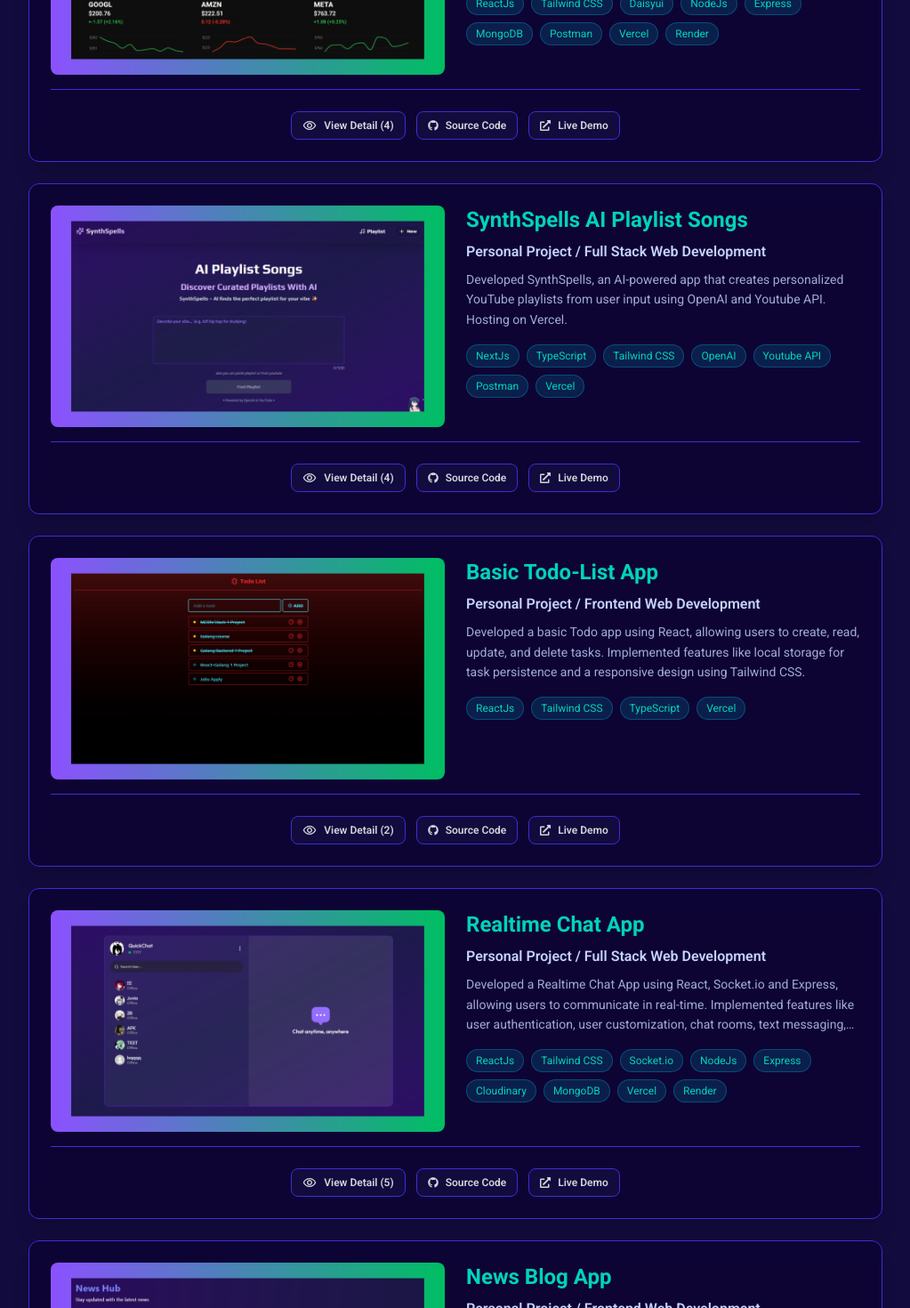
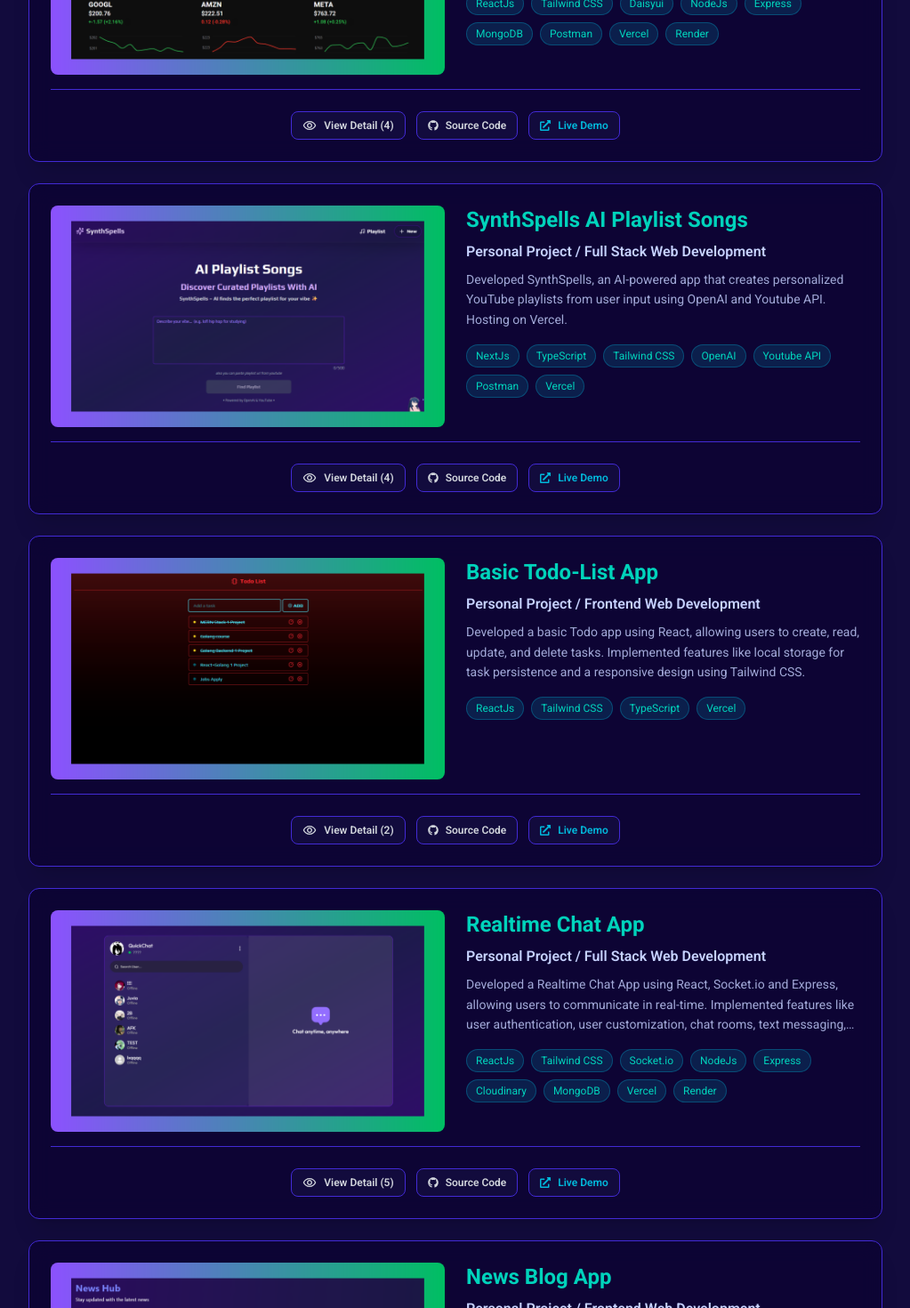
Before and after one commit to Patipat003/Portfolio-vite-project, a React (Vite) app: page / in a window 1280 px wide. Shown: the part 3500-4970 px from the top of the page at 89% size, without its empty margins (128-1151 px from the left). Built offline with nearby package versions, Linux system fonts and the light colour scheme; no server answers; a web font is replaced by a local one.

Commit message:
update button demo

```diff
--- a/src/components/projects/ProjectData.jsx
+++ b/src/components/projects/ProjectData.jsx
@@ -1,4 +1,5 @@
-import { FaGithub, FaGoogleDrive, FaExternalLinkAlt } from "react-icons/fa";
+import { FaGithub, FaGoogleDrive } from "react-icons/fa";
+import { Demo } from "../ui/Demo";
 
 export const ProjectsData = [
   {
@@ -65,15 +66,7 @@ export const ProjectsData = [
         link: "/API Specification (POS).pdf",
         label: "📄 API Specification (PDF)",
       },
-      {
-        link: "https://pos-demo-pi.vercel.app/",
-        label: (
-          <span className="flex items-center gap-2">
-            <FaExternalLinkAlt />
-            Live Demo
-          </span>
-        ),
-      },
+      Demo("https://pos-demo-pi.vercel.app/"),
     ],
   },
   {
@@ -107,14 +100,7 @@ export const ProjectsData = [
           </span>
         ),
       },
-      {
-        link: "https://www.mag7tracker.xyz/",
-        label: (
-          <span className="flex items-center gap-2">
-            <FaExternalLinkAlt /> Live Demo
-          </span>
-        ),
-      },
+      Demo("https://www.mag7tracker.xyz/"),
     ],
   },
   {
@@ -143,14 +129,7 @@ export const ProjectsData = [
           </span>
         ),
       },
-      {
-        link: "https://synthspells.vercel.app",
-        label: (
-          <span className="flex items-center gap-2">
-            <FaExternalLinkAlt /> Live Demo
-          </span>
-        ),
-      },
+      Demo("https://synthspells.vercel.app/"),
     ],
   },
   {
@@ -171,14 +150,7 @@ export const ProjectsData = [
           </span>
         ),
       },
-      {
-        link: "https://react-todo-list-khaki-rho.vercel.app/",
-        label: (
-          <span className="flex items-center gap-2">
-            <FaExternalLinkAlt /> Live Demo
-          </span>
-        ),
-      },
+      Demo("https://react-todo-list-khaki-rho.vercel.app/"),
     ],
   },
   {
@@ -211,14 +183,7 @@ export const ProjectsData = [
           </span>
         ),
       },
-      {
-        link: "https://chat-app-sepia-iota-83.vercel.app",
-        label: (
-          <span className="flex items-center gap-2">
-            <FaExternalLinkAlt /> Live Demo
-          </span>
-        ),
-      },
+      Demo("https://chat-app-sepia-iota-83.vercel.app/"),
     ],
   },
   {
@@ -238,14 +203,7 @@ export const ProjectsData = [
           </span>
         ),
       },
-      {
-        link: "https://news-blogs-projectz.vercel.app",
-        label: (
-          <span className="flex items-center gap-2">
-            <FaExternalLinkAlt /> Live Demo
-          </span>
-        ),
-      },
+      Demo("https://news-blogs-projectz.vercel.app/"),
     ],
   },
 ];
--- /dev/null
+++ b/src/components/ui/Demo.jsx
@@ -0,0 +1,11 @@
+import { FaExternalLinkAlt } from "react-icons/fa";
+
+export const Demo = (url) => ({
+  link: url,
+  label: (
+    <span className="flex items-center gap-2 text-cyan-500">
+      <FaExternalLinkAlt />
+      Live Demo
+    </span>
+  ),
+});
```
